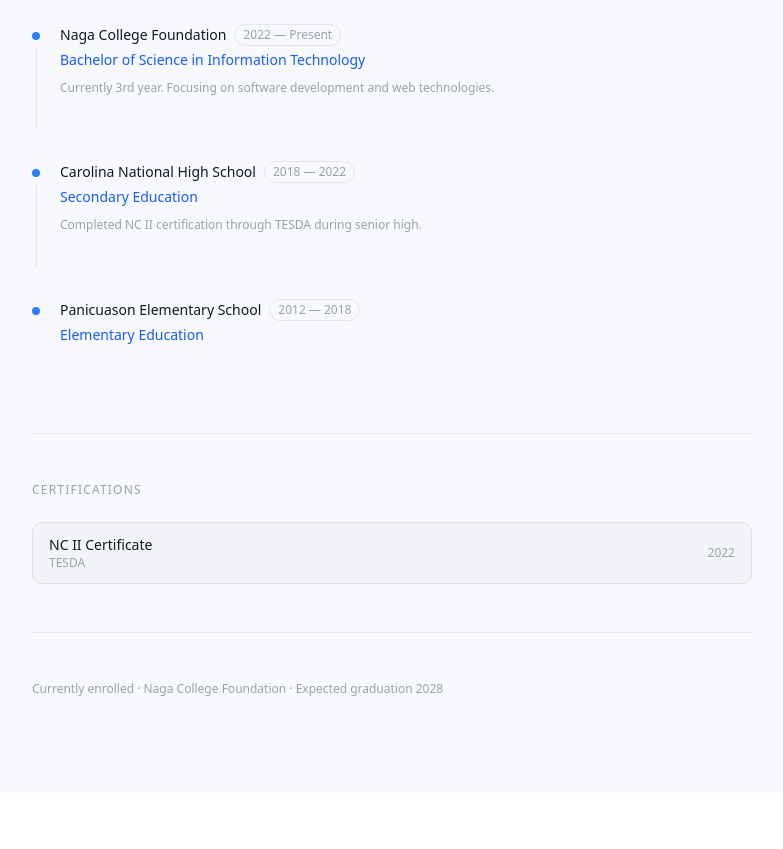
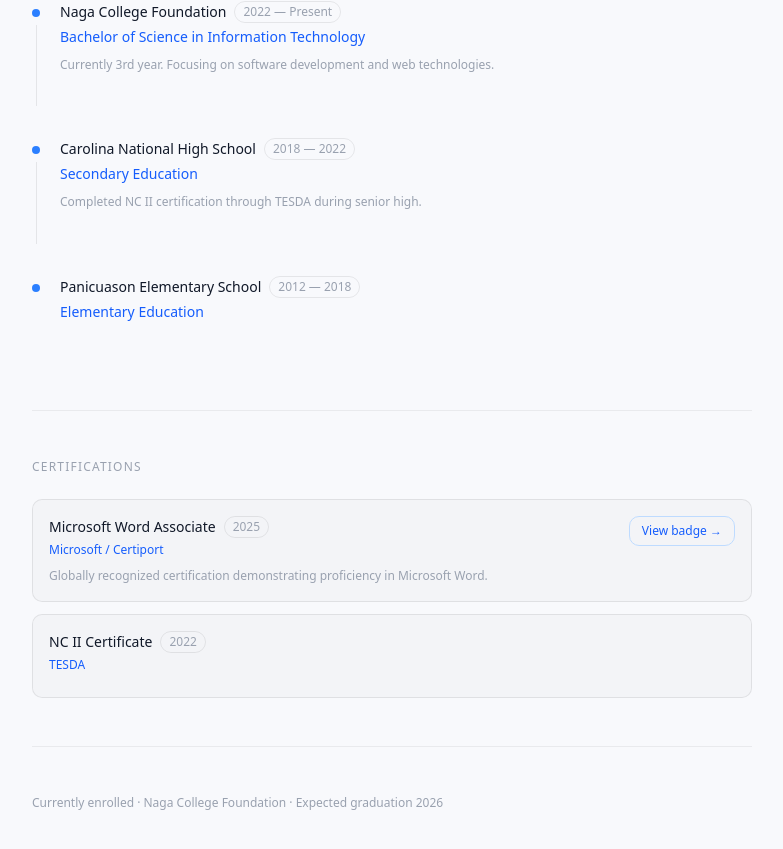
Before and after one commit to jmirabuenos-blip/my-portfolio, a Next.js app: page /education in a window 1280 px wide. Shown: the part 391-1240 px from the top of the page, without its empty margins (248-1031 px from the left). Before the commit the page ends 1184 px from the top, so only its background shows below. Built offline with nearby package versions, Linux system fonts and the light colour scheme.

Commit message:
update portfolio

```diff
--- a/src/app/education/page.tsx
+++ b/src/app/education/page.tsx
@@ -49,9 +49,18 @@ const EDUCATION = [
 
 const CERTIFICATIONS = [
   {
+    title: "Microsoft Word Associate",
+    issuer: "Microsoft / Certiport",
+    year: "2025",
+    note: "Globally recognized certification demonstrating proficiency in Microsoft Word.",
+    badge: "https://www.credly.com/users/sign_in",
+  },
+  {
     title: "NC II Certificate",
     issuer: "TESDA",
     year: "2022",
+    note: null,
+    badge: null,
   },
 ];
 
@@ -61,8 +70,8 @@ export default function EducationPage() {
 
   const s0 = useFadeIn(80);
   const s1 = useFadeIn(200);
-  const s2 = useFadeIn(380);
-  const s3 = useFadeIn(520);
+  const s2 = useFadeIn(350);
+  const s3 = useFadeIn(500);
 
   return (
     <div className="max-w-3xl mx-auto px-6 pt-16 pb-24">
@@ -85,7 +94,7 @@ export default function EducationPage() {
           Academic Background
         </h1>
         <p className={`text-sm leading-relaxed max-w-md ${dark ? "text-gray-400" : "text-gray-500"}`}>
-          My formal education path, from elementary through my current college studies in IT.
+          My formal education path and certifications earned along the way.
         </p>
       </div>
 
@@ -151,20 +160,43 @@ export default function EducationPage() {
           {CERTIFICATIONS.map((cert, i) => (
             <div
               key={i}
-              className={`flex items-center justify-between px-4 py-3 rounded-lg border
-                ${dark ? "border-white/8 bg-white/2" : "border-black/8 bg-black/2"}`}
+              className={`p-4 rounded-lg border ${dark ? "border-white/8 bg-white/2" : "border-black/8 bg-black/2"}`}
             >
-              <div>
-                <p className={`text-sm font-medium ${dark ? "text-white" : "text-gray-900"}`}>
-                  {cert.title}
-                </p>
-                <p className={`text-xs ${dark ? "text-gray-500" : "text-gray-400"}`}>
-                  {cert.issuer}
-                </p>
+              <div className="flex items-start justify-between gap-4">
+                <div className="flex-1">
+                  <div className="flex flex-wrap items-center gap-2 mb-1">
+                    <p className={`text-sm font-medium ${dark ? "text-white" : "text-gray-900"}`}>
+                      {cert.title}
+                    </p>
+                    <span className={`text-xs px-2 py-0.5 rounded-full border
+                      ${dark ? "text-gray-500 border-white/8" : "text-gray-400 border-black/8"}`}>
+                      {cert.year}
+                    </span>
+                  </div>
+                  <p className={`text-xs mb-2 ${dark ? "text-blue-400" : "text-blue-600"}`}>
+                    {cert.issuer}
+                  </p>
+                  {cert.note && (
+                    <p className={`text-xs leading-relaxed ${dark ? "text-gray-500" : "text-gray-400"}`}>
+                      {cert.note}
+                    </p>
+                  )}
+                </div>
+                {cert.badge && (
+                  <a
+                    href={cert.badge}
+                    target="_blank"
+                    rel="noopener noreferrer"
+                    className={`flex-shrink-0 text-xs px-3 py-1.5 rounded-lg border transition-colors
+                      ${dark
+                        ? "border-blue-500/20 text-blue-400 hover:bg-blue-500/10"
+                        : "border-blue-200 text-blue-600 hover:bg-blue-50"
+                      }`}
+                  >
+                    View badge →
+                  </a>
+                )}
               </div>
-              <span className={`text-xs ${dark ? "text-gray-600" : "text-gray-400"}`}>
-                {cert.year}
-              </span>
             </div>
           ))}
         </div>
@@ -176,7 +208,7 @@ export default function EducationPage() {
       {/* ── Footer ── */}
       <div className={`transition-all duration-700 ${s3 ? "opacity-100" : "opacity-0"}`}>
         <p className={`text-xs ${dark ? "text-gray-600" : "text-gray-400"}`}>
-          Currently enrolled · Naga College Foundation · Expected graduation 2028
+          Currently enrolled · Naga College Foundation · Expected graduation 2026
         </p>
       </div>
 
--- a/src/app/page.tsx
+++ b/src/app/page.tsx
@@ -91,7 +91,7 @@ export default function Page() {
               ${dark ? "text-gray-400" : "text-gray-500"}
               ${s2 ? "opacity-100 translate-y-0" : "opacity-0 translate-y-3"}`}
           >
-            3rd-year IT student from the Philippines crafting modern, responsive web
+            2nd-year IT student from the Philippines crafting modern, responsive web
             experiences. Passionate about clean UI, thoughtful interactions, and
             continuously leveling up my craft.
           </p>
```
